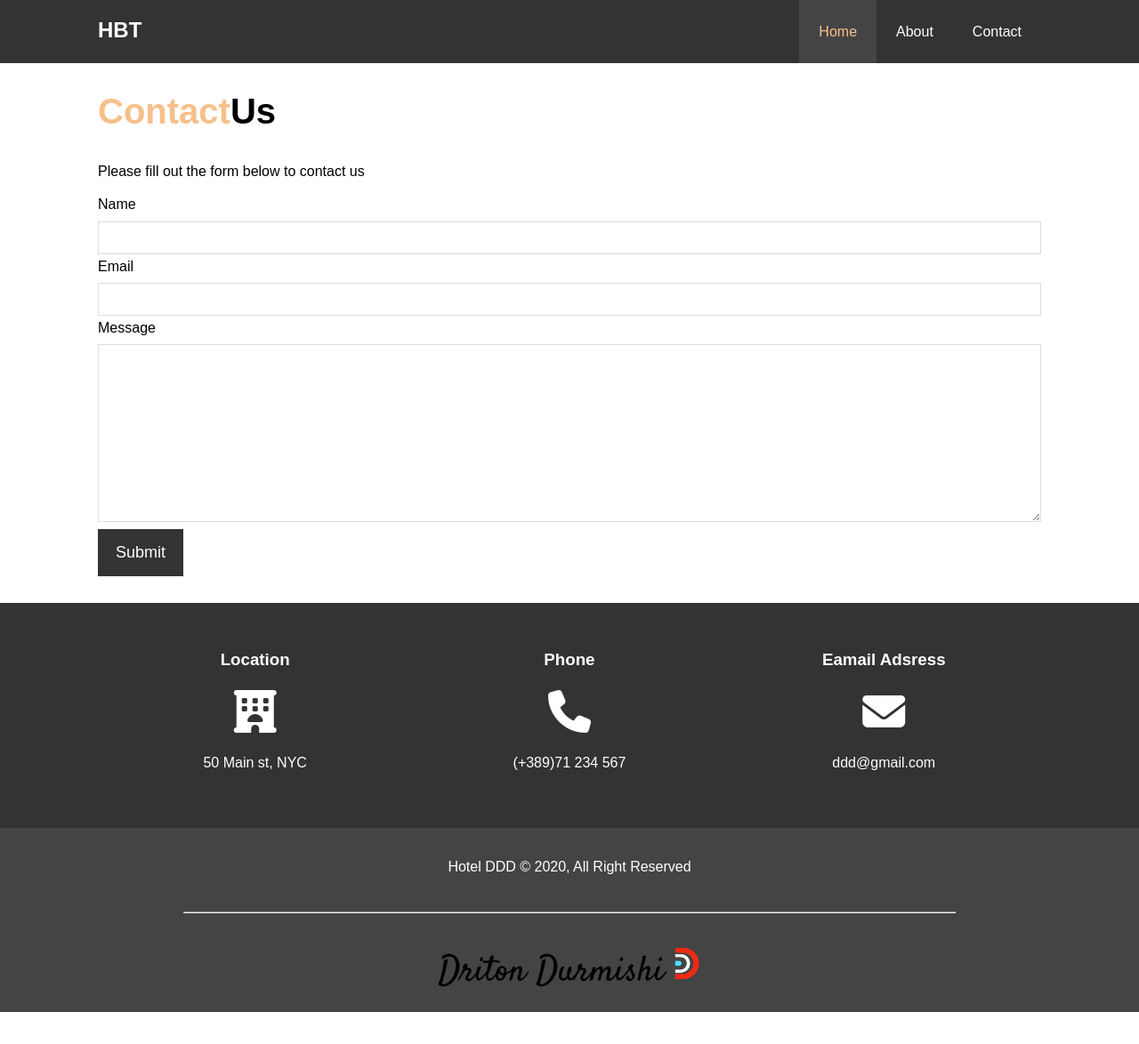
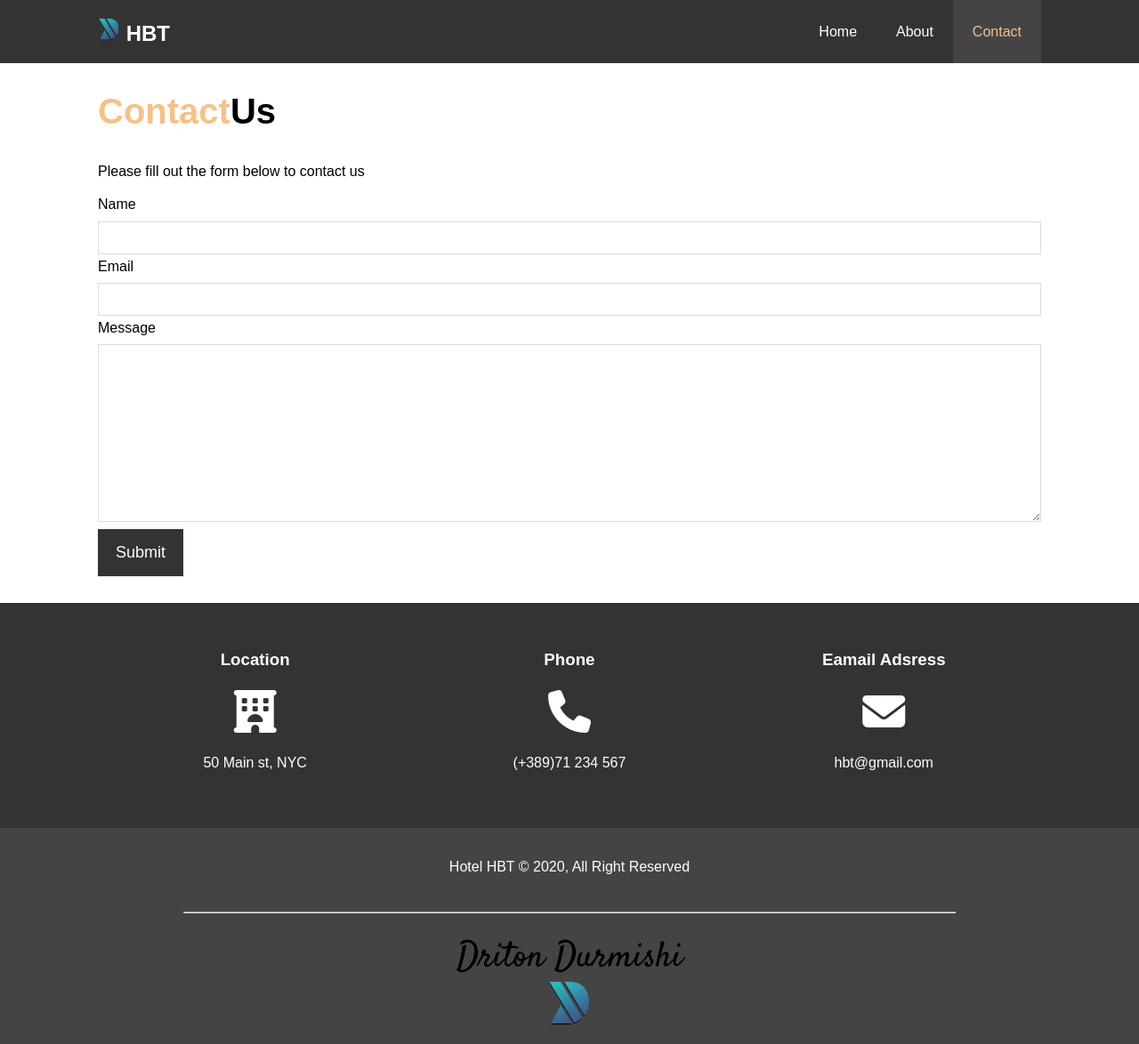
Before and after one commit to Driton007/DDD-hotel, a plain HTML site: page contact.html in a window 1280 px wide. Shown: the whole page at 89% size. Before the commit the page ends 1138 px from the top, so only its background shows below. Drawn offline with Linux system fonts and the light colour scheme.

Commit message:
all web pages update

```diff
--- a/contact.html
+++ b/contact.html
@@ -14,11 +14,11 @@
 <header>
     <nav id="navbar">
         <div class="container">
-            <h1 class="logo"><a href="index.html">HBT</a></h1>
+            <h1 class="logo"><img src="./images/triangele logo.png" width="25px" alt=""><a href="index.html"> HBT</a></h1>
             <ul>
-                <li><a class="current" href="index.html">Home</a></li>
+                <li><a href="index.html">Home</a></li>
                 <li><a href="about.html">About</a></li>
-                <li><a href="contact.html">Contact</a></li>
+                <li><a class="current" href="contact.html">Contact</a></li>
             </ul>
 
         </div>
@@ -67,7 +67,7 @@
         <div class="box">
             <h3>Eamail Adsress</h3>
             <i class="fas fa-envelope fa-3x"></i>
-            <p>ddd@gmail.com</p>
+            <p>hbt@gmail.com</p>
         </div>
     </div>
 </section>
@@ -76,14 +76,18 @@
 
 <div class="clr"></div>
 <footer id="main-footer">
-    <p>Hotel DDD &copy; 2020, All Right Reserved</p>
+    <p>Hotel HBT &copy; 2020, All Right Reserved</p>
     <br>
     <hr>
     <br>
     <div class="footer-txt">
-        <p>Driton Durmishi <img src="./images/halfD.png" width="30px"> </p>
+        <p>Driton Durmishi</p>
+    </div>
+    <div class="footer-img">
+        <img src="./images/triangele logo.png" width="50px">
 
     </div>
+
 </footer>
 </body>
 </html>
```
Also changed, not shown: about.html (+9 -8 lines), index.html (+1 -1 lines).
